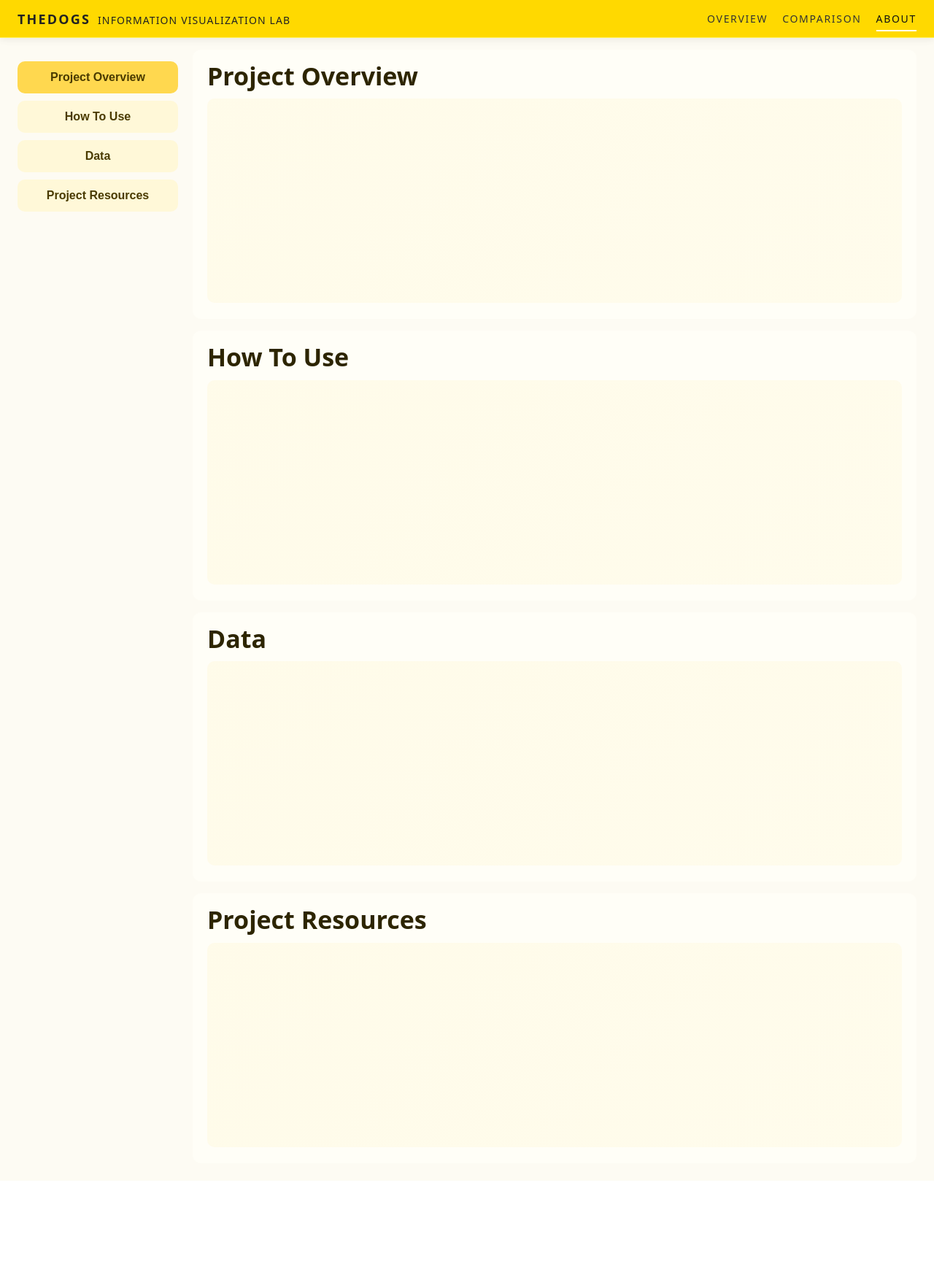
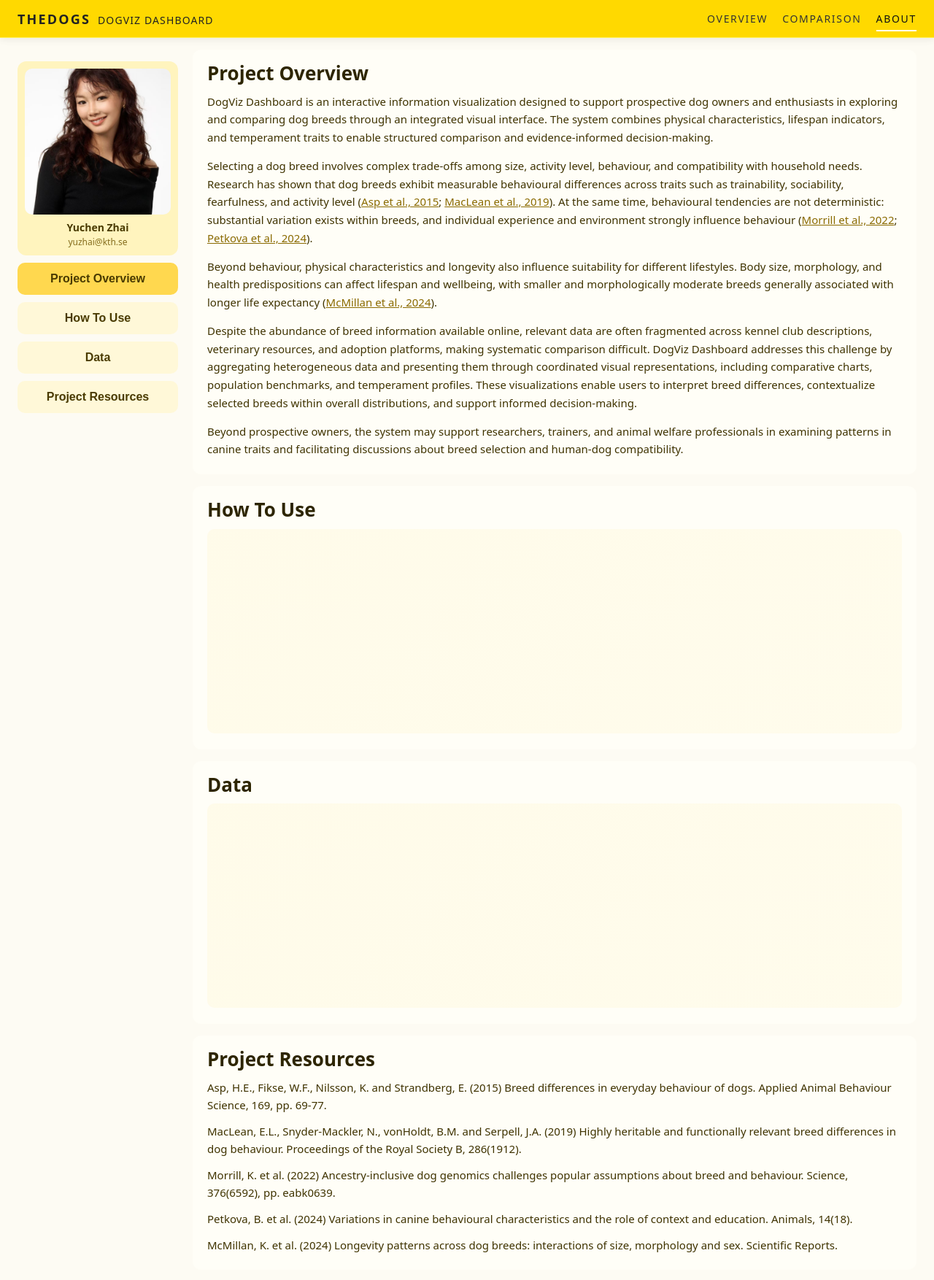
Before and after one commit to Jo0o0o0o0o0o/Information-visualization-2026, a Vue app: page /about in a window 1280 px wide. Shown: the top 1754 px of the page at 73% size. Before the commit the page ends 1618 px from the top, so only its background shows below. Built offline with nearby package versions, Linux system fonts and the light colour scheme; the HTML template or start-up script is replaced by a standard one.

Commit message:
aboutview add

```diff
--- a/src/App.vue
+++ b/src/App.vue
@@ -34,7 +34,7 @@ onUnmounted(() => {
     <header class="topbar">
       <div class="logo">
         <span class="logo-mark">TheDogs</span>
-        <span class="logo-text">Information Visualization Lab</span>
+        <span class="logo-text">Dogviz Dashboard</span>
       </div>
 
       <nav class="nav">
--- a/src/views/About.vue
+++ b/src/views/About.vue
@@ -1,5 +1,6 @@
 <script setup lang="ts">
 import { onBeforeUnmount, onMounted, ref } from "vue";
+import authorPhoto from "@/Image/Yuchen Zhai.jpg";
 
 type SectionItem = {
   id: string;
@@ -60,6 +61,21 @@ onBeforeUnmount(() => {
 <template>
   <div class="aboutPage">
     <aside class="sidebar">
+      <div class="authorCard">
+        <img class="authorImage" :src="authorPhoto" alt="Yuchen Zhai" />
+        <div class="authorMeta">
+          <div class="authorName">yuchen zhai</div>
+          <a
+            class="authorEmail"
+            href="https://outlook.office.com/mail/deeplink/compose?to=yuzhai%40kth.se"
+            target="_blank"
+            rel="noopener noreferrer"
+          >
+            yuzhai@kth.se
+          </a>
+        </div>
+      </div>
+
       <button
         v-for="section in sections"
         :key="section.id"
@@ -80,7 +96,75 @@ onBeforeUnmount(() => {
         class="sectionBlock"
       >
         <h2>{{ section.title }}</h2>
-        <div class="placeholder"></div>
+        <div v-if="section.id === 'project-overview'" class="overviewText">
+          <p>
+            DogViz Dashboard is an interactive information visualization designed to support
+            prospective dog owners and enthusiasts in exploring and comparing dog breeds through an
+            integrated visual interface. The system combines physical characteristics, lifespan
+            indicators, and temperament traits to enable structured comparison and evidence-informed
+            decision-making.
+          </p>
+          <p>
+            Selecting a dog breed involves complex trade-offs among size, activity level,
+            behaviour, and compatibility with household needs. Research has shown that dog breeds
+            exhibit measurable behavioural differences across traits such as trainability,
+            sociability, fearfulness, and activity level (<a href="#ref-asp-2015"
+              >Asp et al., 2015</a
+            >; <a href="#ref-maclean-2019">MacLean et al., 2019</a>). At the same time,
+            behavioural tendencies are not deterministic: substantial variation exists within
+            breeds, and individual experience and environment strongly influence behaviour (<a
+              href="#ref-morrill-2022"
+              >Morrill et al., 2022</a
+            >; <a href="#ref-petkova-2024">Petkova et al., 2024</a>).
+          </p>
+          <p>
+            Beyond behaviour, physical characteristics and longevity also influence suitability for
+            different lifestyles. Body size, morphology, and health predispositions can affect
+            lifespan and wellbeing, with smaller and morphologically moderate breeds generally
+            associated with longer life expectancy (<a href="#ref-mcmillan-2024"
+              >McMillan et al., 2024</a
+            >).
+          </p>
+          <p>
+            Despite the abundance of breed information available online, relevant data are often
+            fragmented across kennel club descriptions, veterinary resources, and adoption
+            platforms, making systematic comparison difficult. DogViz Dashboard addresses this
+            challenge by aggregating heterogeneous data and presenting them through coordinated
+            visual representations, including comparative charts, population benchmarks, and
+            temperament profiles. These visualizations enable users to interpret breed differences,
+            contextualize selected breeds within overall distributions, and support informed
+            decision-making.
+          </p>
+          <p>
+            Beyond prospective owners, the system may support researchers, trainers, and animal
+            welfare professionals in examining patterns in canine traits and facilitating
+            discussions about breed selection and human-dog compatibility.
+          </p>
+        </div>
+        <div v-else-if="section.id === 'resources'" class="resourceList">
+          <p id="ref-asp-2015">
+            Asp, H.E., Fikse, W.F., Nilsson, K. and Strandberg, E. (2015) Breed differences in
+            everyday behaviour of dogs. Applied Animal Behaviour Science, 169, pp. 69-77.
+          </p>
+          <p id="ref-maclean-2019">
+            MacLean, E.L., Snyder-Mackler, N., vonHoldt, B.M. and Serpell, J.A. (2019) Highly
+            heritable and functionally relevant breed differences in dog behaviour. Proceedings of
+            the Royal Society B, 286(1912).
+          </p>
+          <p id="ref-morrill-2022">
+            Morrill, K. et al. (2022) Ancestry-inclusive dog genomics challenges popular assumptions
+            about breed and behaviour. Science, 376(6592), pp. eabk0639.
+          </p>
+          <p id="ref-petkova-2024">
+            Petkova, B. et al. (2024) Variations in canine behavioural characteristics and the role
+            of context and education. Animals, 14(18).
+          </p>
+          <p id="ref-mcmillan-2024">
+            McMillan, K. et al. (2024) Longevity patterns across dog breeds: interactions of size,
+            morphology and sex. Scientific Reports.
+          </p>
+        </div>
+        <div v-else class="placeholder"></div>
       </article>
     </section>
   </div>
@@ -99,6 +183,47 @@ onBeforeUnmount(() => {
   top: 84px;
   display: grid;
   gap: 10px;
+}
+
+.authorCard {
+  background: #fff4be;
+  border-radius: 12px;
+  padding: 10px;
+  display: grid;
+  gap: 8px;
+}
+
+.authorImage {
+  width: 100%;
+  aspect-ratio: 1 / 1;
+  border-radius: 10px;
+  object-fit: cover;
+  display: block;
+}
+
+.authorMeta {
+  display: grid;
+  gap: 2px;
+  color: #4a3b00;
+  justify-items: center;
+  text-align: center;
+}
+
+.authorName {
+  font-size: 14px;
+  font-weight: 700;
+  text-transform: capitalize;
+}
+
+.authorEmail {
+  font-size: 12px;
+  opacity: 0.85;
+  color: #6f5600;
+  text-decoration: none;
+}
+
+.authorEmail:hover {
+  text-decoration: underline;
 }
 
 .navBtn {
@@ -136,7 +261,7 @@ onBeforeUnmount(() => {
 
 .sectionBlock h2 {
   margin: 0 0 12px;
-  font-size: 34px;
+  font-size: 26px;
   line-height: 1.1;
   color: #2d2500;
 }
@@ -147,6 +272,38 @@ onBeforeUnmount(() => {
   background:
     linear-gradient(135deg, rgba(255, 230, 120, 0.08), rgba(255, 223, 58, 0.04)),
     #fffdf3;
+}
+
+.overviewText {
+  display: grid;
+  gap: 14px;
+  color: #3f3300;
+  line-height: 1.65;
+  font-size: 15px;
+}
+
+.overviewText p {
+  margin: 0;
+}
+
+.overviewText a {
+  color: #8a6a00;
+}
+
+.resourceList {
+  display: grid;
+  gap: 12px;
+  color: #3f3300;
+  line-height: 1.6;
+  font-size: 15px;
+}
+
+.resourceList p {
+  margin: 0;
+}
+
+.resourceList p[id] {
+  scroll-margin-top: 100px;
 }
 
 @media (max-width: 980px) {
```
Also changed, not shown: src/Image/Yuchen Zhai.jpg (added).
